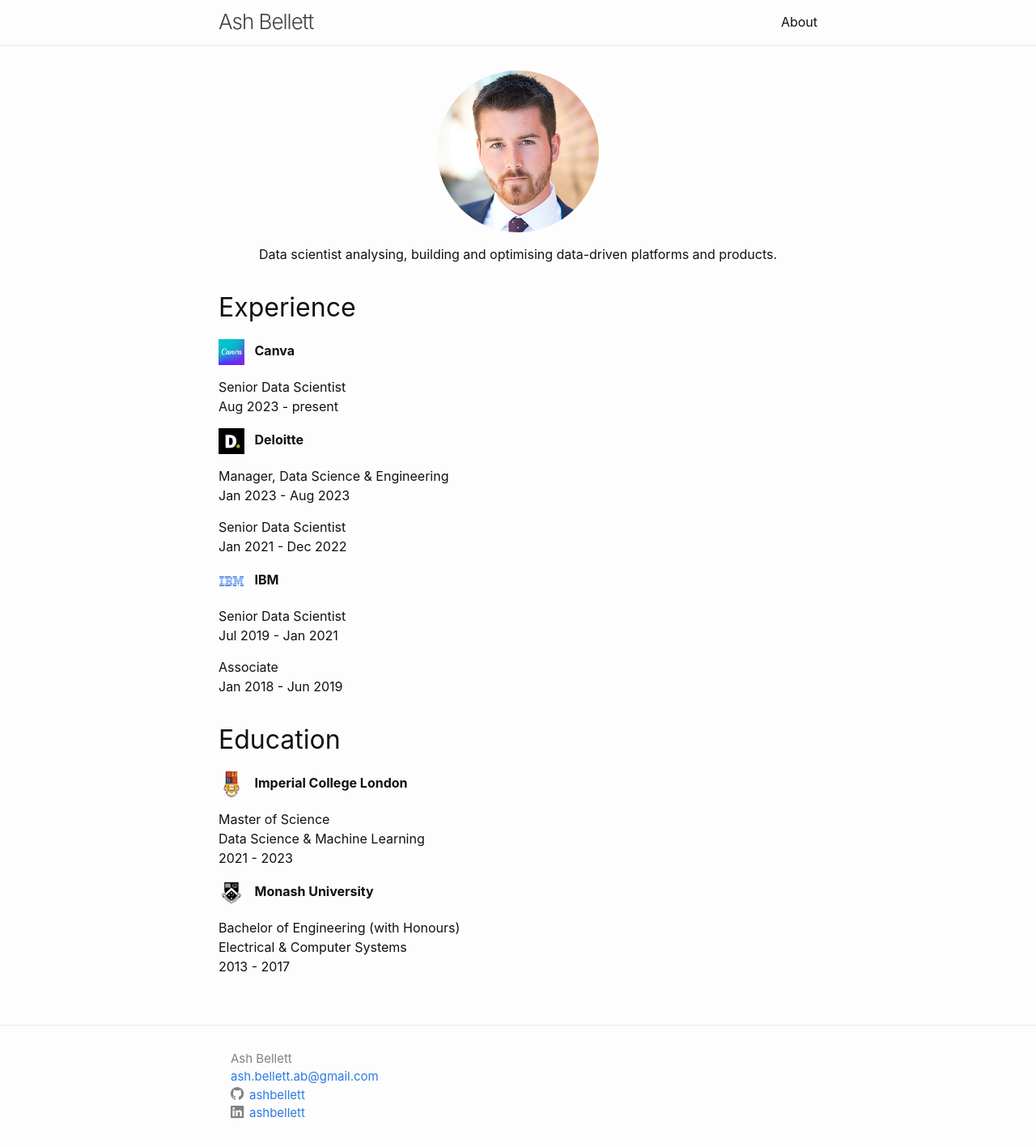
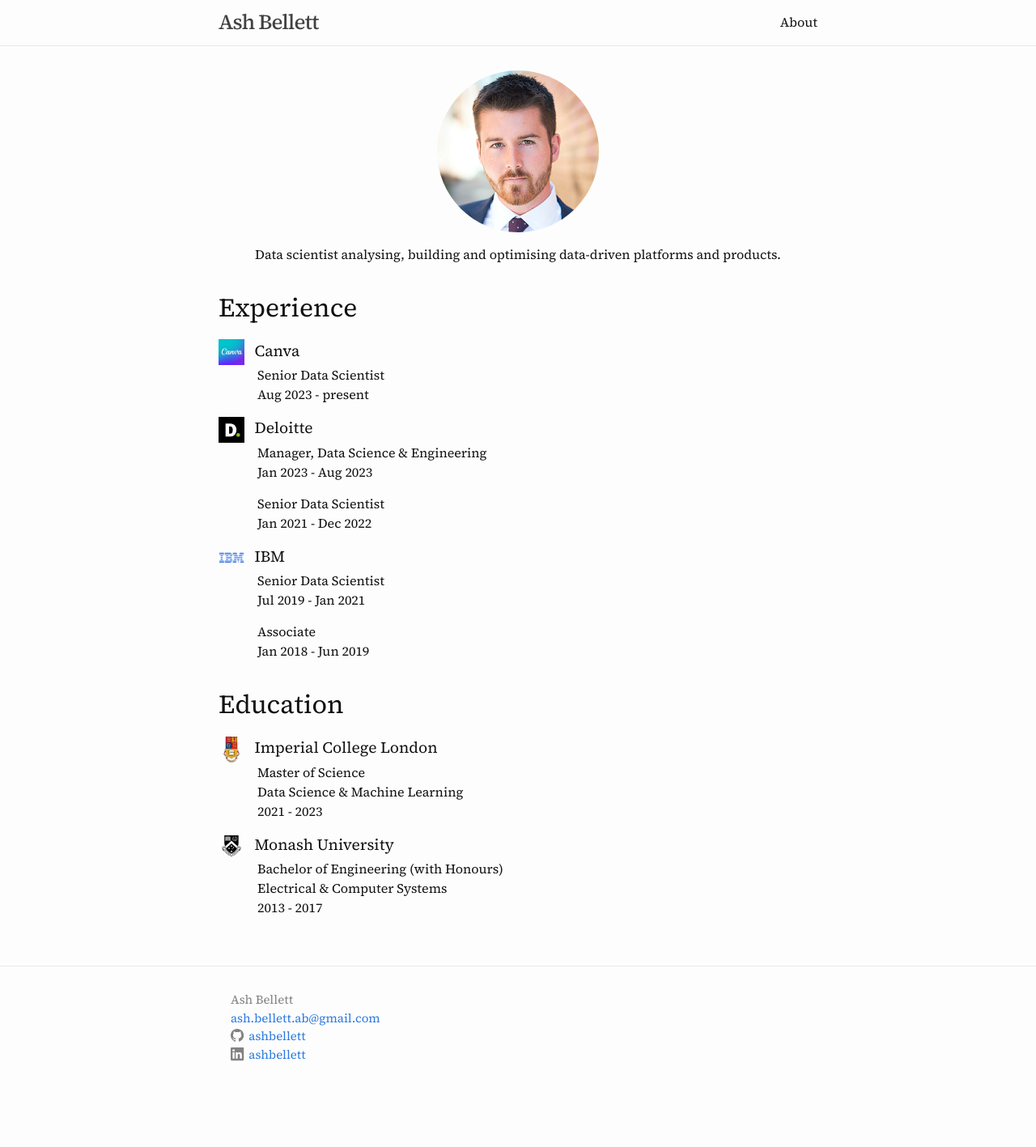
Before and after one commit to ashbellett/ashbellett.github.io, a Jekyll site: the page built from _pages/about.md, in a window 1280 px wide. Shown: the whole page at 81% size. Built offline with Jekyll 4.4.1, drawn with Linux system fonts in a browser that asks for light colours; some web fonts are replaced; after the commit the page ends 1344 px from its top, so only the background shows below that.

Commit message:
Update styling

```diff
--- a/_includes/head.html
+++ b/_includes/head.html
@@ -7,7 +7,7 @@
   <link rel="preconnect" href="https://fonts.googleapis.com">
   <link rel="preconnect" href="https://fonts.gstatic.com" crossorigin>
   <link
-    href="https://fonts.googleapis.com/css2?family=Source+Serif+Pro&display=swap"
+    href="https://fonts.googleapis.com/css2?family=Source+Serif+4:ital,opsz,wght@0,8..60,200..900;1,8..60,200..900&display=swap"
     rel="stylesheet"
   />
   <link
--- a/_pages/about.md
+++ b/_pages/about.md
@@ -11,50 +11,62 @@ Data scientist analysing, building and optimising data-driven platforms and prod
 
 ## Experience
 
-![canva] **Canva**
+![canva] Canva
+{: .brand-text }
 
 Senior Data Scientist\
 Aug 2023 - present
+{: .role-text }
 
-![deloitte] **Deloitte**
+![deloitte] Deloitte
+{: .brand-text }
 
 Manager, Data Science & Engineering\
 Jan 2023 - Aug 2023
+{: .role-text }
 
 Senior Data Scientist\
 Jan 2021 - Dec 2022
+{: .role-text }
 
-![ibm] **IBM**
+![ibm] IBM
+{: .brand-text }
 
 Senior Data Scientist\
 Jul 2019 - Jan 2021
+{: .role-text }
 
 Associate\
 Jan 2018 - Jun 2019
+{: .role-text }
 
 ## Education
 
-![imperial] **Imperial College London**
+![imperial] Imperial College London
+{: .brand-text }
 
 Master of Science\
 Data Science & Machine Learning\
 2021 - 2023
+{: .role-text }
 
-![monash] **Monash University**
+![monash] Monash University
+{: .brand-text }
 
 Bachelor of Engineering (with Honours)\
 Electrical & Computer Systems\
 2013 - 2017
+{: .role-text }
 
 [ash]: assets/img/ash.png
 {: .profile }
 [canva]: assets/img/canva.jpg
-{: .brand }
+{: .brand-logo }
 [deloitte]: assets/img/deloitte.jpg
-{: .brand }
+{: .brand-logo }
 [ibm]: assets/img/ibm.png
-{: .brand }
+{: .brand-logo }
 [imperial]: assets/img/imperial.png
-{: .brand }
+{: .brand-logo }
 [monash]: assets/img/monash.png
-{: .brand }
+{: .brand-logo }
--- a/_sass/main.scss
+++ b/_sass/main.scss
@@ -31,10 +31,6 @@ $lm-table-header-bg-color: lighten($lm-brand-color, 43%) !default;
 $lm-table-header-border:   lighten($lm-brand-color, 37%) !default;
 $lm-table-border-color:    $lm-border-color-01 !default;
 
-.tagline {
-  text-align: center;
-}
-
 .profile {
   border-radius: 50%;
   display: block;
@@ -42,10 +38,23 @@ $lm-table-border-color:    $lm-border-color-01 !default;
   margin-right: auto;
 }
 
-.brand {
+.tagline {
+  text-align: center;
+}
+
+.brand-logo {
   height: 2rem;
   width: 2rem;
   padding-right: 0.5rem;
+}
+
+.brand-text {
+  font-size: larger;
+  margin-bottom: 0;
+}
+
+.role-text {
+  margin-left: 3rem;
 }
 
 // Syntax highlighting styles should be adjusted appropriately for every "skin"
@@ -375,7 +384,7 @@ $table-border-color: $lm-table-border-color;
 
 // Define defaults for each variable.
 
-$base-font-family: "Source Serif Pro", -apple-system, system-ui, BlinkMacSystemFont, "Segoe UI", "Segoe UI Emoji", "Segoe UI Symbol", "Apple Color Emoji", Roboto, Helvetica, Arial, sans-serif !default;
+$base-font-family: "Source Serif 4", serif, -apple-system, system-ui, BlinkMacSystemFont, "Segoe UI", "Segoe UI Emoji", "Segoe UI Symbol", "Apple Color Emoji", Roboto, Helvetica, Arial, sans-serif !default;
 $code-font-family: "Fira Code", "Menlo", "Inconsolata", "Consolas", "Roboto Mono", "Ubuntu Mono", "Liberation Mono", "Courier New", monospace;
 $base-font-size:   16px !default;
 $base-font-weight: 400 !default;
@@ -429,6 +438,7 @@ body {
   font: $base-font-weight #{$base-font-size}/#{$base-line-height} $base-font-family;
   color: $text-color;
   background-color: $background-color;
+  font-optical-sizing: auto;
   -webkit-text-size-adjust: 100%;
   -webkit-font-feature-settings: "kern" 1;
      -moz-font-feature-settings: "kern" 1;
@@ -702,7 +712,7 @@ table {
 
 .site-title {
   @include relative-font-size(1.625);
-  font-weight: 300;
+  font-weight: 500;
   letter-spacing: -1px;
   margin-bottom: 0;
   float: left;
```
Also changed, not shown: 1 other file.
